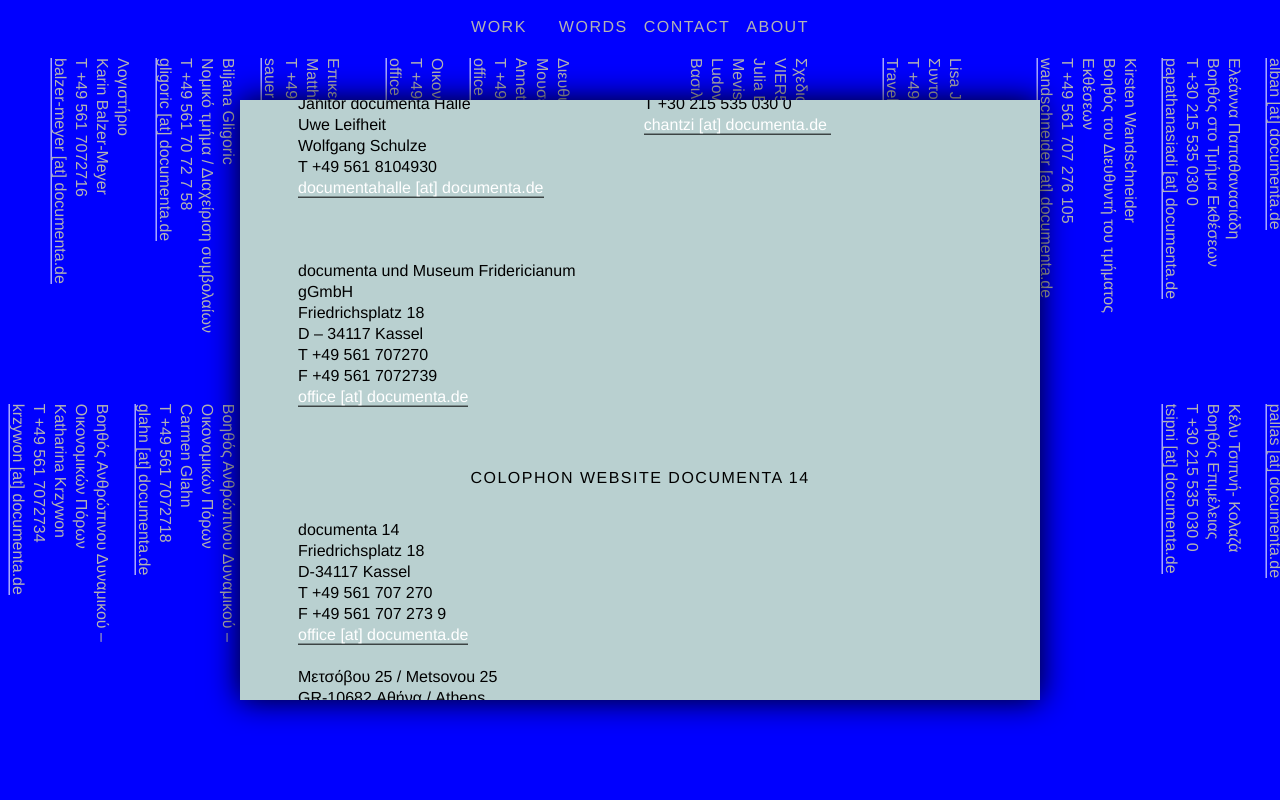
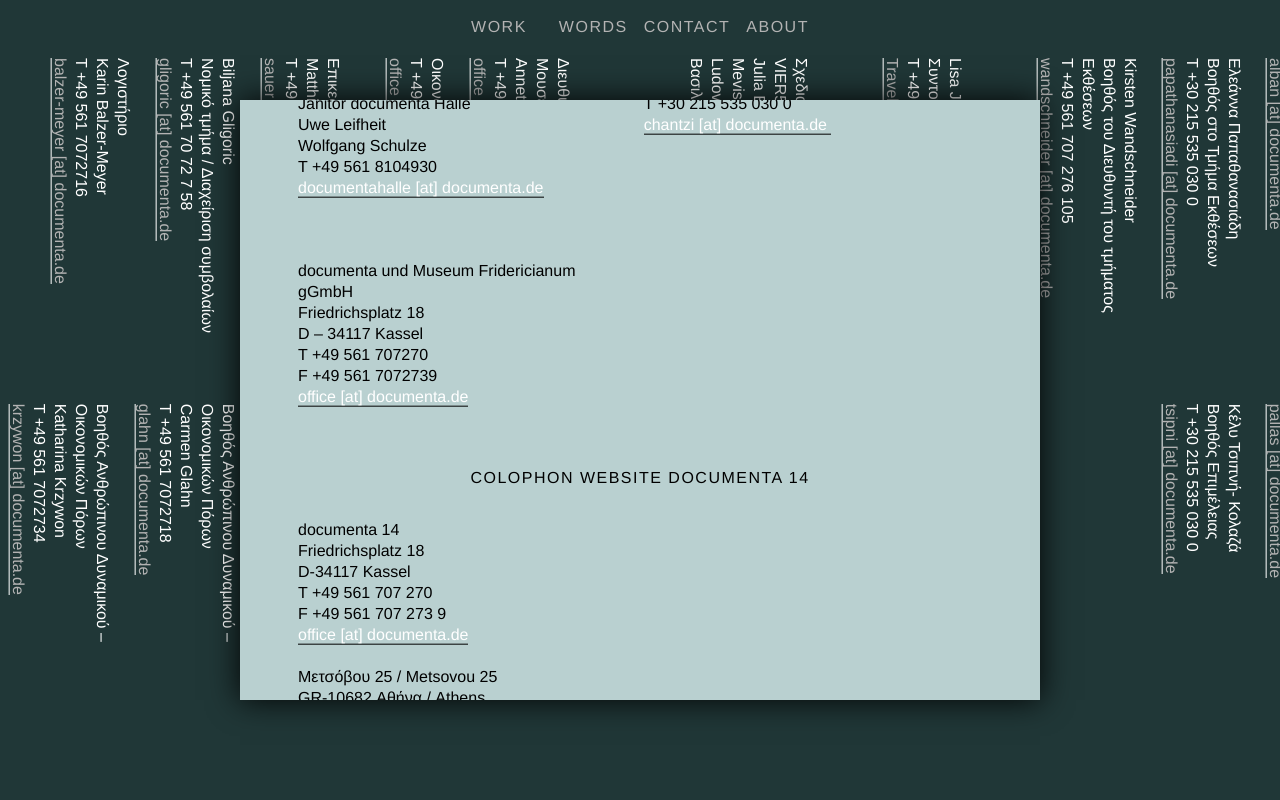
Before and after one commit to iowaco/iowaco.github.io, a plain HTML site: page index.html in a window 1280 px wide. Drawn offline with nearby package versions, Linux system fonts and the light colour scheme; a script that the page names is missing.

Commit message:
Update style.css

```diff
--- a/style.css
+++ b/style.css
@@ -52,8 +52,8 @@ body,html{
 	position:fixed;
 	width:100%;
 	height:100%;
-	background-color:blue;
-	color:#b3b3b3;
+	background-color:#203737;
+	color:#fff;
 	cursor:pointer
 }
 
```
